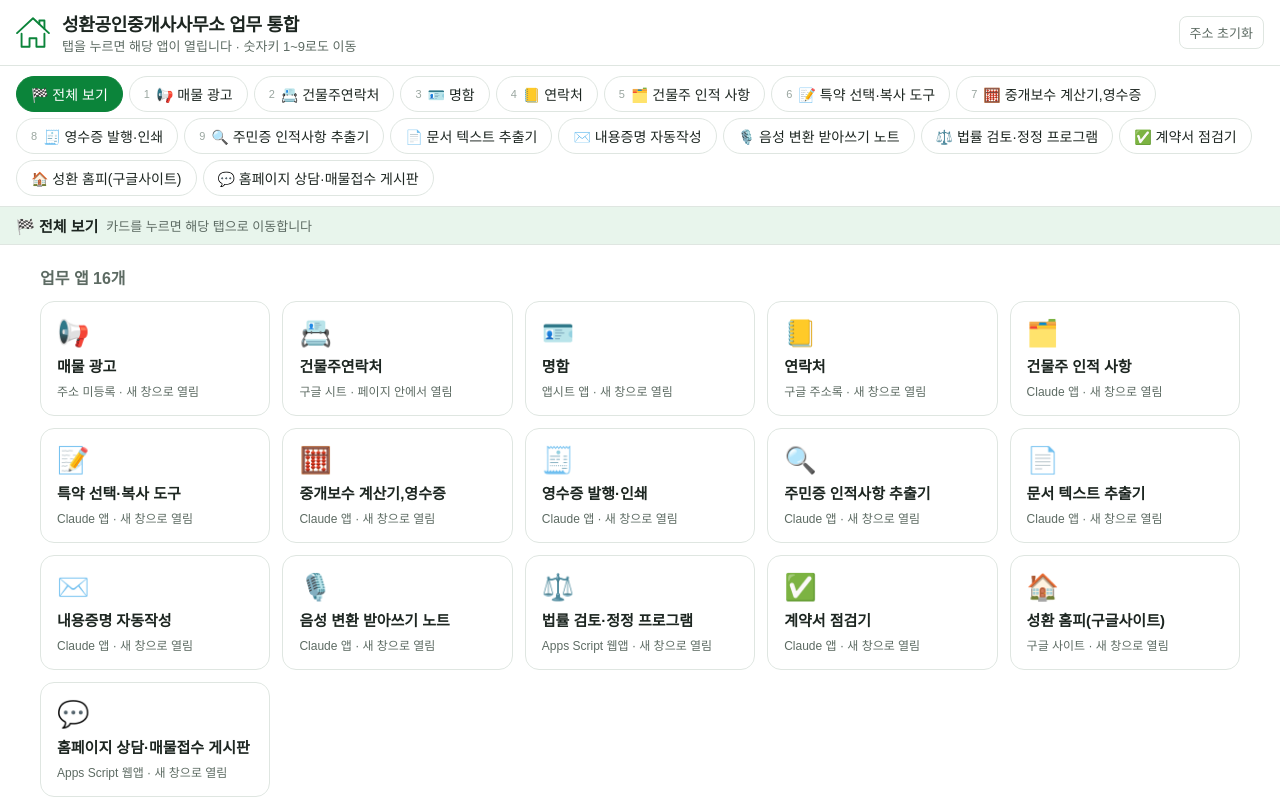
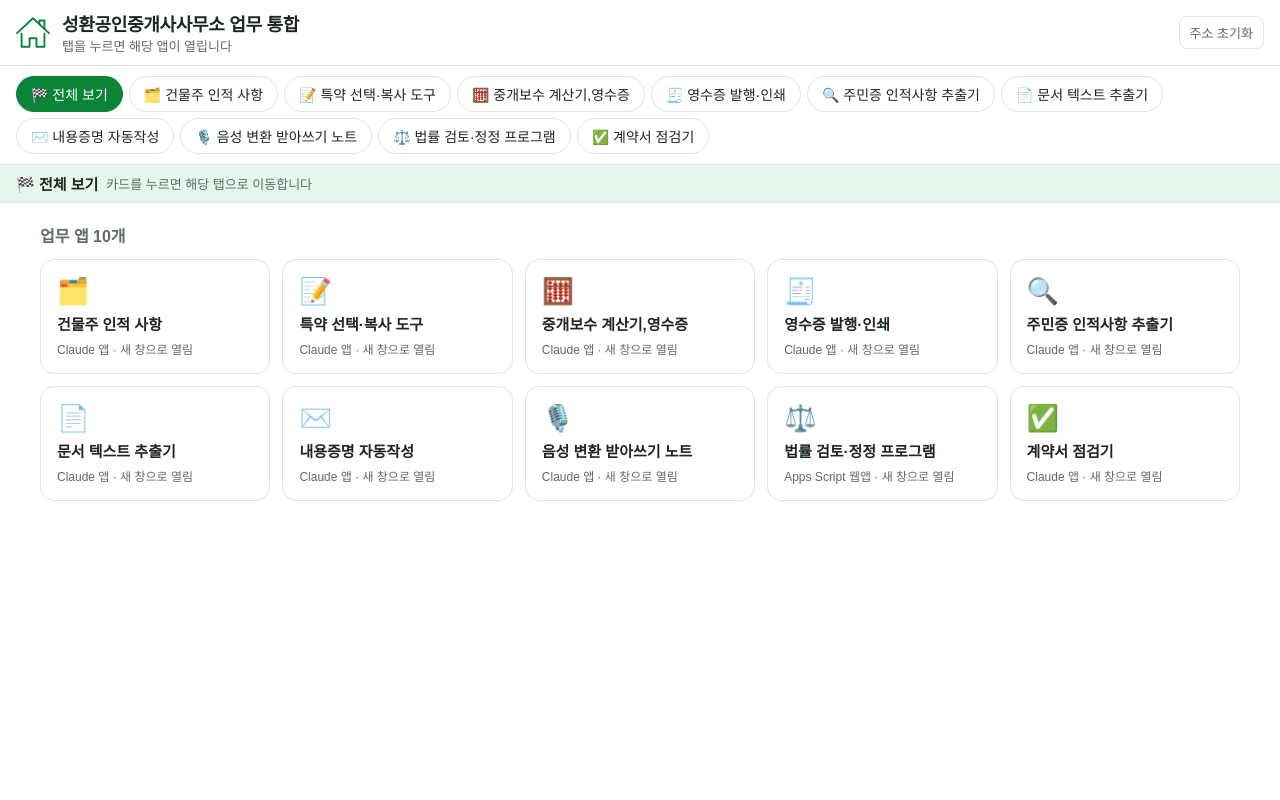
Before and after one commit to meander21c-jpg/store, a plain HTML site: page seonghwan/index.html in a window 1280 px wide. Drawn offline with Linux system fonts and the light colour scheme.

Commit message:
탭 6개(매물광고·건물주연락처·명함·연락처·홈피·게시판) 제거, 숫자키 이동 삭제
Co-Authored-By: Claude Opus 5.5 <noreply@anthropic.com>
Claude-Session: https://claude.ai/code/session_015TV5BYq1BskVUFmauzgLhj

```diff
--- a/seonghwan/index.html
+++ b/seonghwan/index.html
@@ -72,7 +72,7 @@
   <svg viewBox="100 130 824 744" fill="none" stroke="#0B843A" stroke-width="46" stroke-linecap="round" stroke-linejoin="round"><path d="M125 516 512 158 898 516"/><path d="M666 296V212H789V410"/><path d="M235 530V846H428V640H595V846H789V530"/></svg>
   <div>
     <h1>성환공인중개사사무소 업무 통합</h1>
-    <div class="sub">탭을 누르면 해당 앱이 열립니다 · 숫자키 1~9로도 이동</div>
+    <div class="sub">탭을 누르면 해당 앱이 열립니다</div>
   </div>
   <div class="sp"></div>
   <button id="resetAll" title="주소 수정한 내용을 모두 처음 값으로 되돌립니다">주소 초기화</button>
@@ -96,10 +96,6 @@
    embed: true  → 이 페이지 안에 바로 띄움
    embed: false → 보안상 다른 페이지 안에 못 들어가는 앱 → '열기' 버튼으로 별도 창에서 엶 */
 const APPS = [
-  {id:'ad',      name:'매물 광고',            emoji:'📢', kind:'주소 미등록',    url:'', embed:false},
-  {id:'owner',   name:'건물주연락처',         emoji:'📇', kind:'구글 시트',      url:'https://docs.google.com/spreadsheets/d/1gP48ceRAMeo5wW4wRgaU1SzGhXyd2Bi3vOVwzwfOiPE/edit', embed:true},
-  {id:'card',    name:'명함',                 emoji:'🪪', kind:'앱시트 앱',      url:'https://www.appsheet.com/start/2277dd8c-ef6e-44d3-8219-ea81a4df35db', embed:false},
-  {id:'contact', name:'연락처',               emoji:'📒', kind:'구글 주소록',    url:'https://contacts.google.com/', embed:false},
   {id:'person',  name:'건물주 인적 사항',     emoji:'🗂️', kind:'Claude 앱',      url:'https://claude.ai/artifact/3CgjsSCBCfYzA6U9dwMwZ5', embed:false},
   {id:'terms',   name:'특약 선택·복사 도구',  emoji:'📝', kind:'Claude 앱',      url:'https://claude.ai/artifact/QK1LbY2HdWFSadgetytiin', embed:false},
   {id:'fee',     name:'중개보수 계산기,영수증',emoji:'🧮', kind:'Claude 앱',     url:'https://claude.ai/artifact/EuL8RyyLoRvZ1o8ksqsoak', embed:false},
@@ -110,8 +106,6 @@ const APPS = [
   {id:'voice',   name:'음성 변환 받아쓰기 노트',emoji:'🎙️', kind:'Claude 앱',    url:'https://claude.ai/artifact/LKCnS3trZ3Hiu8oN2JVxpj', embed:false},
   {id:'law',     name:'법률 검토·정정 프로그램',emoji:'⚖️', kind:'Apps Script 웹앱', url:'https://script.google.com/macros/s/AKfycbz5gZMcaqzQnQnW23DJ-IU6R4W6N3Cirof4kDIu8LDy7Rx9soxRuOKuZlmWWLiqWY3ftQ/exec', embed:false},
   {id:'check',   name:'계약서 점검기',        emoji:'✅', kind:'Claude 앱',      url:'https://claude.ai/artifact/UM5L5JmH6Di7VfG6xJX9gc', embed:false},
-  {id:'site',    name:'성환 홈피(구글사이트)',emoji:'🏠', kind:'구글 사이트',    url:'https://sites.google.com/view/seonghwan-realty', embed:false},
-  {id:'board',   name:'홈페이지 상담·매물접수 게시판', emoji:'💬', kind:'Apps Script 웹앱', url:'https://script.google.com/macros/s/AKfycbyJszoCNKo9WmqBvcE6Rg5gO5_-zxUXDlIfxg7O5h9R5ghnNEkbNCa7zrfPlvXA6brNVg/exec', embed:false},
 ];
 
 /* ───────── 저장소(이 브라우저에만 저장) ───────── */
@@ -130,10 +124,10 @@ function renderTabs(){
   const home=document.createElement('button');
   home.textContent='🏁 전체 보기'; home.dataset.id='home';
   home.onclick=()=>show('home'); tabsEl.appendChild(home);
-  APPS.forEach((a0,i)=>{
+  APPS.forEach(a0=>{
     const a=app(a0.id), b=document.createElement('button');
     b.dataset.id=a.id;
-    b.innerHTML=(i<9?'<span class="n">'+(i+1)+'</span>':'')+a.emoji+' '+a.name;
+    b.innerHTML=a.emoji+' '+a.name;
     b.onclick=()=>show(a.id); tabsEl.appendChild(b);
   });
 }
@@ -213,13 +207,6 @@ document.getElementById('resetAll').onclick=()=>{
   renderTabs(); show(current||'home');
 };
 
-/* 숫자키 1~9 로 탭 이동 (입력창에 쓰는 중이면 무시) */
-document.addEventListener('keydown',ev=>{
-  if(dlg.open||/INPUT|TEXTAREA/.test(document.activeElement.tagName))return;
-  const n=parseInt(ev.key,10); if(n>=1&&n<=9&&APPS[n-1]) show(APPS[n-1].id);
-  if(ev.key==='0') show('home');
-});
-
 renderTabs();
 show(store.last && (store.last==='home'||APPS.some(a=>a.id===store.last)) ? store.last : 'home');
 </script>
```
